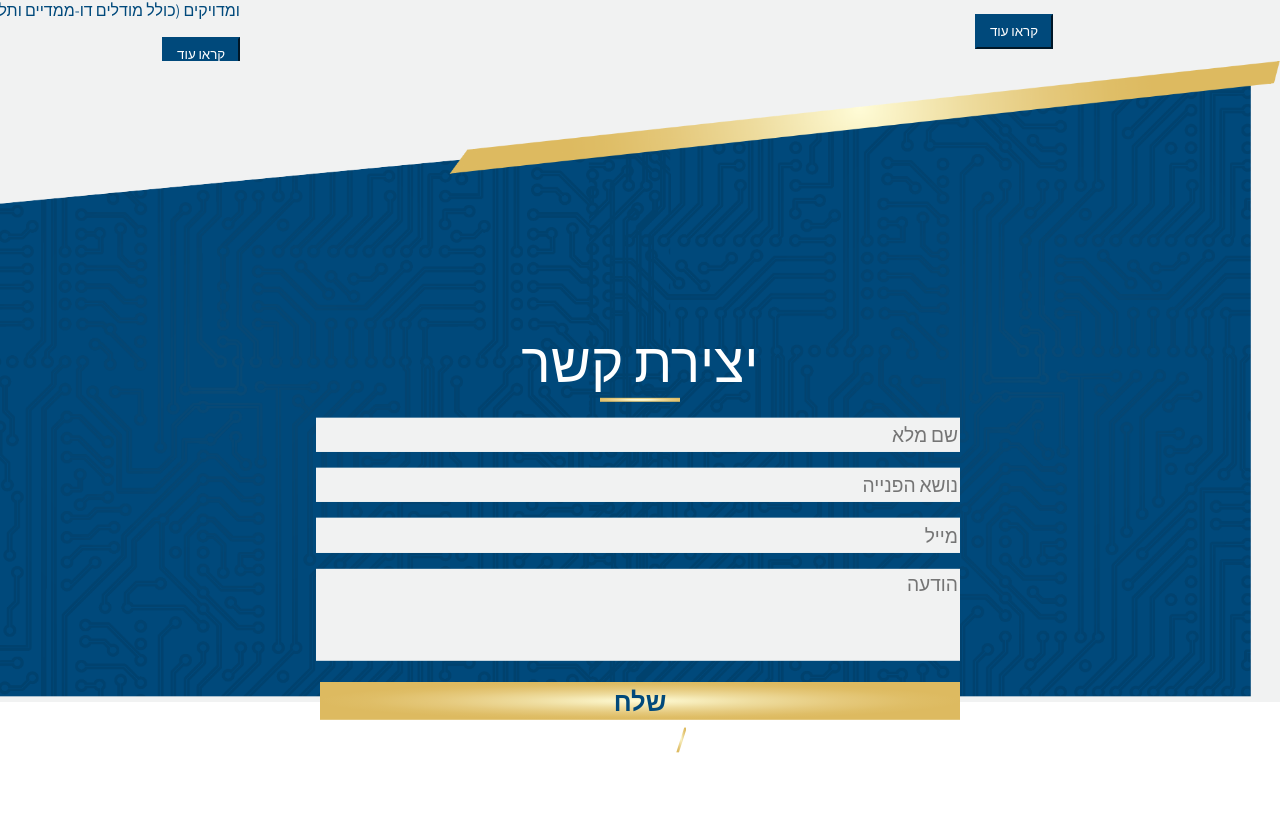
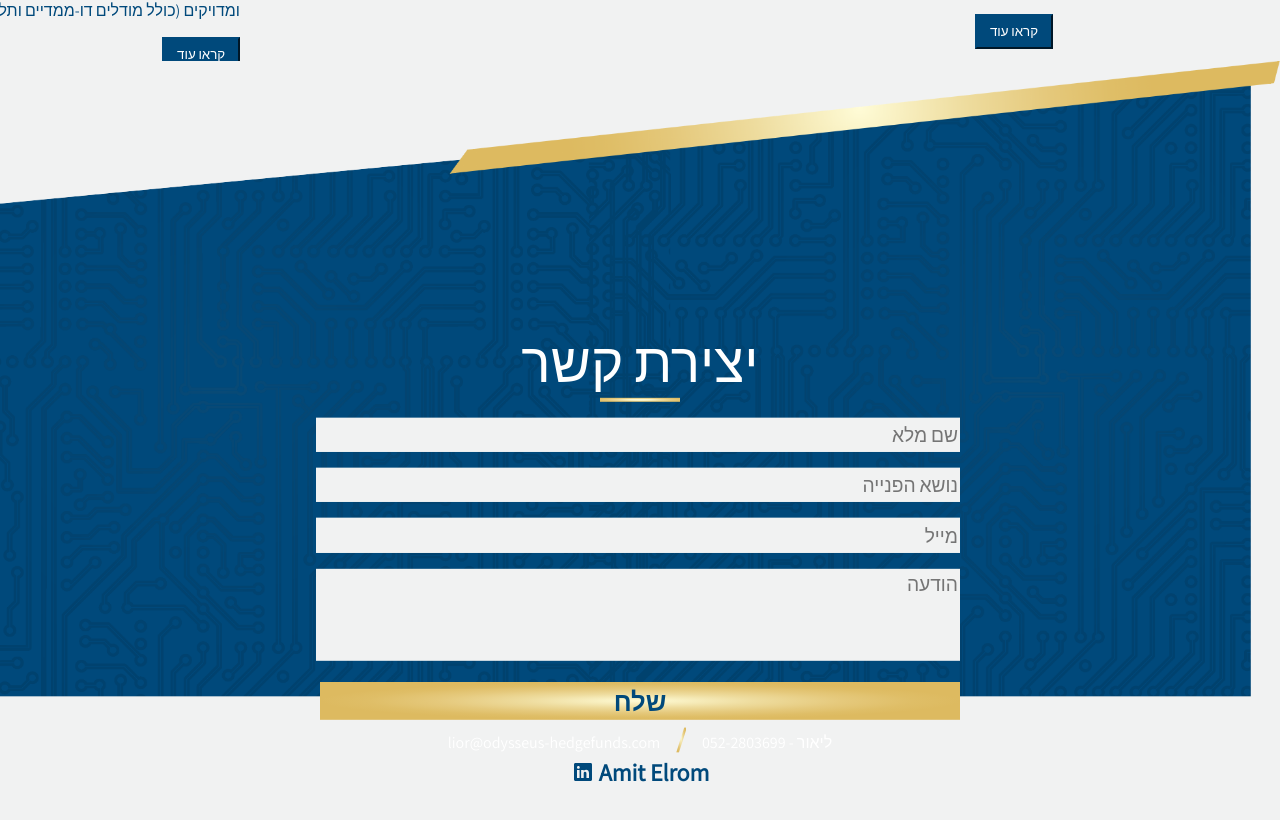
Before and after one commit to AmitElrom/Odysseus-Visitors-Page, a React (Create React App) app: page / in a window 1280 px wide. Shown: the part 3554-4374 px from the top of the page. Before the commit the page ends 4310 px from the top, so only its background shows below. Built offline with nearby package versions, Linux system fonts and the light colour scheme.

Commit message:
on developer link

```diff
--- a/package.json
+++ b/package.json
@@ -9,6 +9,7 @@
     "formik": "^2.2.9",
     "react": "^18.2.0",
     "react-dom": "^18.2.0",
+    "react-icons": "^4.7.1",
     "react-scripts": "5.0.1",
     "react-scroll": "^1.8.9",
     "web-vitals": "^2.1.4",
--- /dev/null
+++ b/src/components/layout/footer/Footer.jsx
@@ -0,0 +1,29 @@
+import React from "react";
+
+import classes from "./Footer.module.css";
+
+import { IoLogoLinkedin } from "react-icons/io";
+
+const Footer = () => {
+  return (
+    <div className={classes.footer}>
+      <h2>
+        <span>
+          <a
+            href="https://www.linkedin.com/in/amit-elrom/"
+            target="_blank"
+            className={classes["developer-name"]}
+            rel="noreferrer"
+          >
+            Amit Elrom
+          </a>
+          <span className={classes["linkedin-icon"]}>
+            <IoLogoLinkedin />
+          </span>
+        </span>
+      </h2>
+    </div>
+  );
+};
+
+export default Footer;
--- /dev/null
+++ b/src/components/layout/footer/Footer.module.css
@@ -0,0 +1,50 @@
+.footer {
+  width: 100%;
+  height: 20vh;
+  background-color: var(--light-grey);
+  display: flex;
+  justify-content: center;
+  align-items: center;
+}
+
+.footer h2 {
+  margin-top: 0;
+}
+
+.footer h2 span {
+  display: inline-flex;
+  align-items: center;
+  color: var(--blue);
+  cursor: pointer;
+}
+
+.developer-name {
+  margin-left: 0.25rem;
+}
+
+.developer-name {
+  all: unset;
+  background-image: radial-gradient(
+    closest-side at 50% 50%,
+    #fffcd7 0%,
+    #fcf7ce 5%,
+    #eedc9e 36%,
+    #e5c97c 63%,
+    #dfbe67 85%,
+    #ddba60 100%
+  );
+  background-size: 0% 3px;
+  background-repeat: no-repeat;
+  background-position: left bottom;
+  transition: background-size 300ms ease-in-out;
+  transform-origin: center;
+  text-decoration: none;
+}
+
+.developer-name:hover {
+  background-size: 100% 3px;
+}
+
+.linkedin-icon {
+  margin-right: 0.25rem;
+}
--- a/src/components/layout/layout/Layout.js
+++ b/src/components/layout/layout/Layout.js
@@ -1,12 +1,14 @@
 import React from "react";
 
 import NavigationBar from "../navigation bar/navigation bar/NavigationBar";
+import Footer from "../footer/Footer";
 
 const Layout = ({ children, dir, className }) => {
   return (
     <div dir={dir}>
       <NavigationBar />
       <main className={className}>{children}</main>
+      <Footer />
     </div>
   );
 };
--- a/src/components/pages/values and articles/articles/article/Article.module.css
+++ b/src/components/pages/values and articles/articles/article/Article.module.css
@@ -9,6 +9,10 @@
 
 .data {
   padding: 0 1.2rem;
+}
+
+.data p {
+  text-overflow: ellipsis;
 }
 
 .img-div {
```
Also changed, not shown: 1 other file (tests, documents, lock files or other folders).
